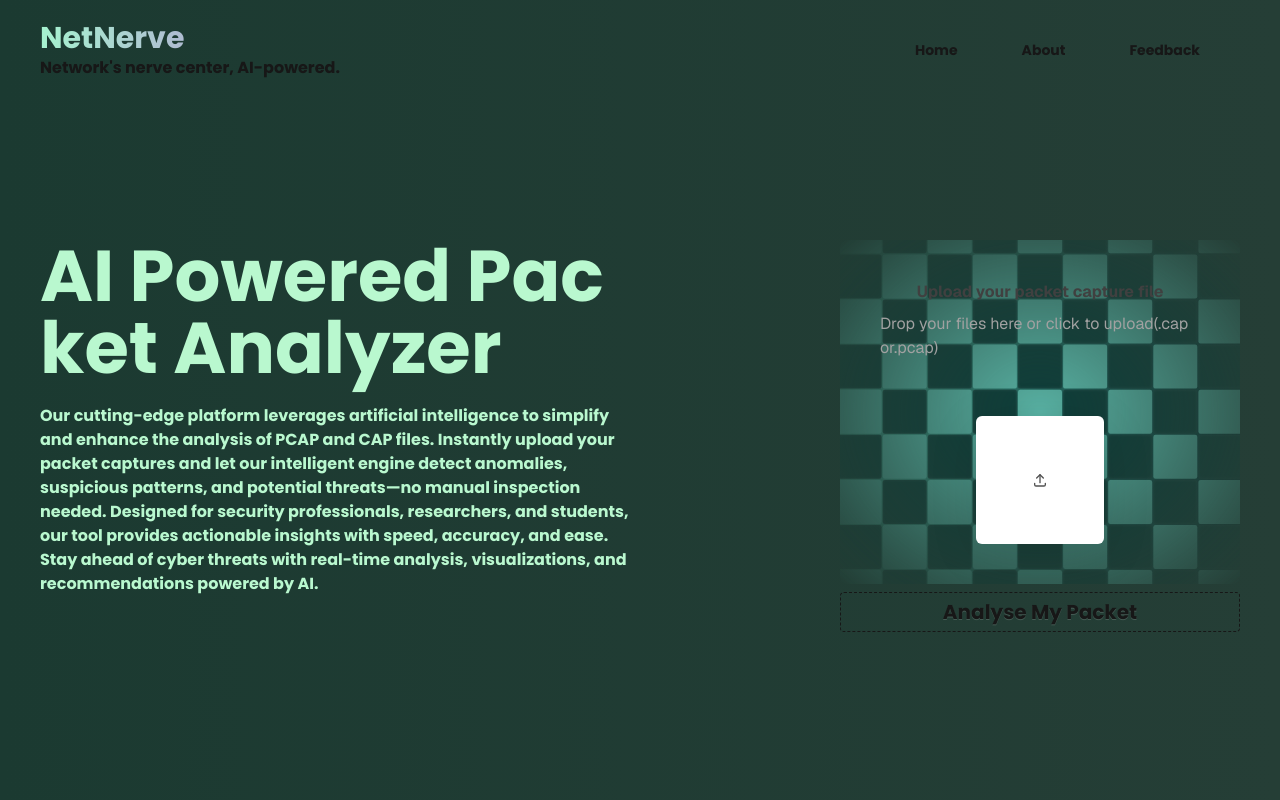
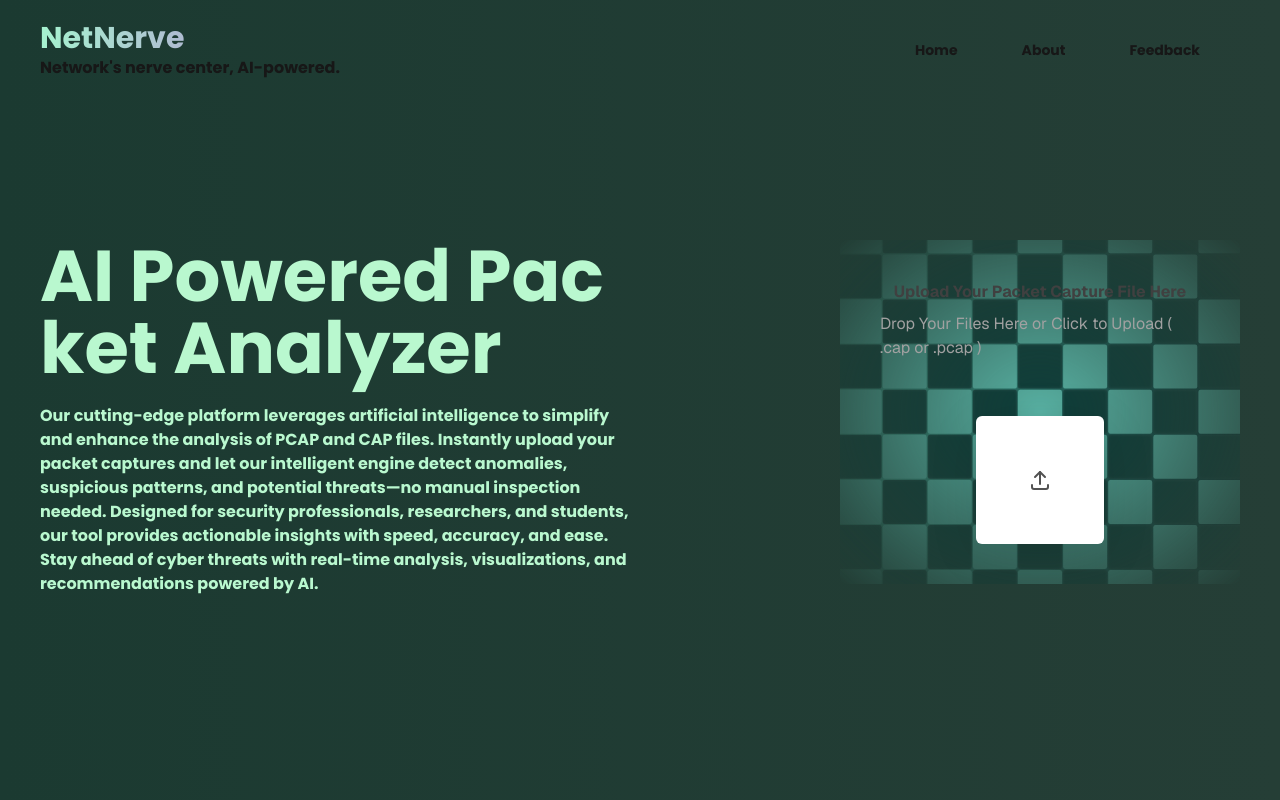
Before and after one commit to bhat-shubham/Traffic-Analyzer-NetNerve-, a Next.js app: page / in a window 1280 px wide. Shown: the top 800 px of the page. Built offline with nearby package versions, Linux system fonts and the light colour scheme.

Commit message:
analyse button ui changes

```diff
--- a/app/page.tsx
+++ b/app/page.tsx
@@ -139,11 +139,6 @@
         <div className="w-1/3 rounded-md ">
           <div className="file-upload opacity-0">
             <FileUpload />
-            <button className="mt-2 btn btn-dash text-xl w-full">
-              Analyse My Packet
-            </button>
-
-            {/* </FileUpload> */}
           </div>
         </div>
       </div>
--- a/components/ui/file-upload.tsx
+++ b/components/ui/file-upload.tsx
@@ -5,6 +5,7 @@
 import { useDropzone } from "react-dropzone";
 import { CgFileRemove } from "react-icons/cg";
 import { toast } from "react-hot-toast";
+import { IoArrowRedoSharp} from "react-icons/io5";
 const mainVariant = {
   initial: {
     x: 0,
@@ -95,11 +96,13 @@
         </div>
         <div className="flex flex-col items-center justify-center">
           <p className="relative z-20 font-sans font-bold text-neutral-700 dark:text-neutral-300 text-base">
-            Upload your packet capture file
+            Upload Your Packet Capture File Here
           </p>
           <p className="relative z-20 font-sans font-normal text-neutral-400 dark:text-neutral-400 text-base mt-2">
-            Drop your files here or click to upload(.cap or.pcap)
+            Drop Your Files Here or Click to Upload ( .cap or .pcap )
           </p>
+
+
           <div className="relative w-full mt-10 max-w-xl mx-auto">
             {files.length > 0 &&
               files.map((file, idx) => (
@@ -111,7 +114,7 @@
                     "shadow-sm"
                   )}
                 >
-                  <div className="flex justify-between w-full items-center gap-1">
+                  <div className="flex justify-between w-full items-center gap-4">
                     <motion.p
                       initial={{ opacity: 0 }}
                       animate={{ opacity: 1 }}
@@ -137,6 +140,11 @@
                     />
                     </div>
                   </div>
+                  <button className="mt-5 btn btn-dash text-xl w-full">
+                    Analyse My Packet
+                    <IoArrowRedoSharp/>
+                  </button>
+
                 </motion.div>
               ))}
             {!files.length && (
@@ -161,10 +169,10 @@
                     className="text-neutral-600 flex flex-col items-center"
                   >
                     Drop it
-                    <IconUpload className="h-4 w-4 text-neutral-600 dark:text-neutral-400" />
+                    <IconUpload className="h-6 w-6 text-neutral-600 dark:text-neutral-400" />
                   </motion.p>
                 ) : (
-                  <IconUpload className="h-4 w-4 text-neutral-600 dark:text-neutral-300" />
+                  <IconUpload className="h-6 w-6 text-neutral-600 dark:text-neutral-300" />
                 )}
               </motion.div>
             )}
```
